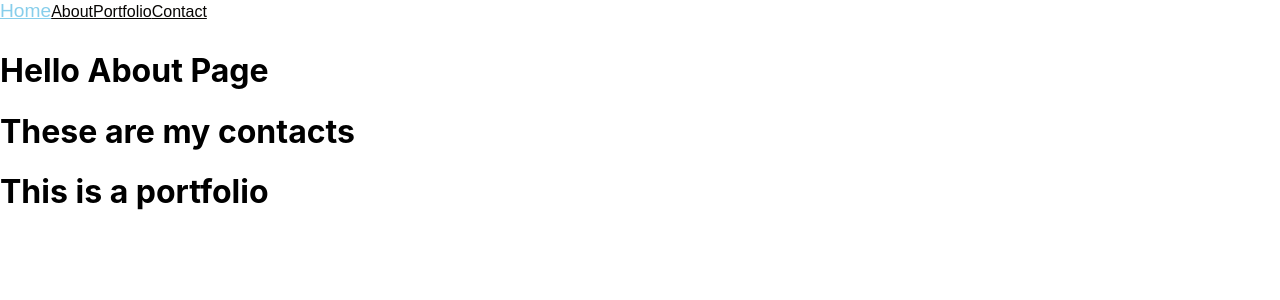
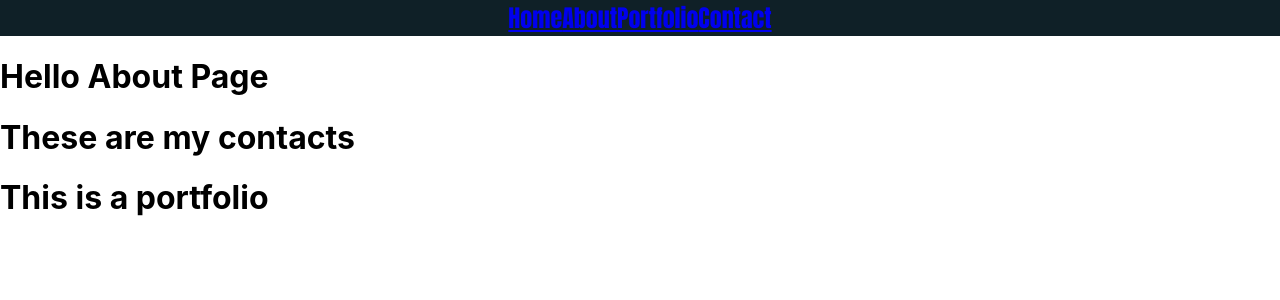
Before and after one commit to mkassem917/react-portfolio2, a React (Create React App) app: page / in a window 1280 px wide. Shown: the top 300 px of the page. Built offline with nearby package versions, Linux system fonts and the light colour scheme.

Commit message:
adding styling to Navbar

```diff
--- a/src/components/Navbar/MyNavbar.css
+++ b/src/components/Navbar/MyNavbar.css
@@ -1,11 +1,17 @@
 .navbar {
     min-height: 30px;
-    font-family: Arial, Helvetica, sans-serif;
+    font-family: Impact, Haettenschweiler, 'Arial Narrow Bold', sans-serif;
+    background-color: #0F2027;
+    font-weight: normal !important;
+    font-size: 24px !important;
+    text-align: center !important;
+    padding: 6 !important;
+    margin: 6 !important;
+    justify-content: space-between;
+    color: white;
+
   }
 
-  a {
-    color: #080604 !important;
-  }
 
   a:hover {
     color: skyblue !important;
--- a/src/components/Navbar/MyNavbar.jsx
+++ b/src/components/Navbar/MyNavbar.jsx
@@ -7,7 +7,7 @@ import "./MyNavbar.css";
 function MyNavbar() {
     return (
       <Navbar>
-        <Nav className= "mr-auto">
+        <Nav className= "animate-navbar nav-theme justify-content-between">
           <Nav.Link href="#home">
             Home
           </Nav.Link>
```
